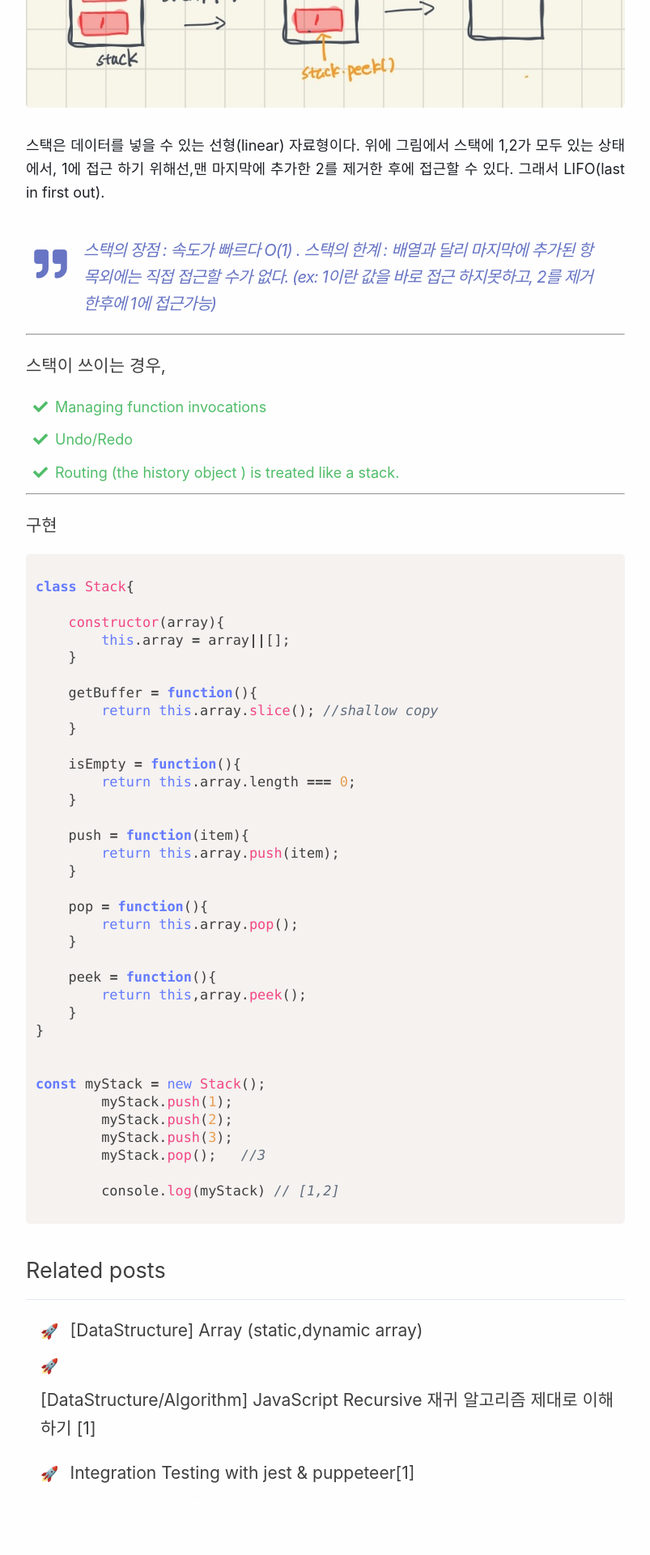
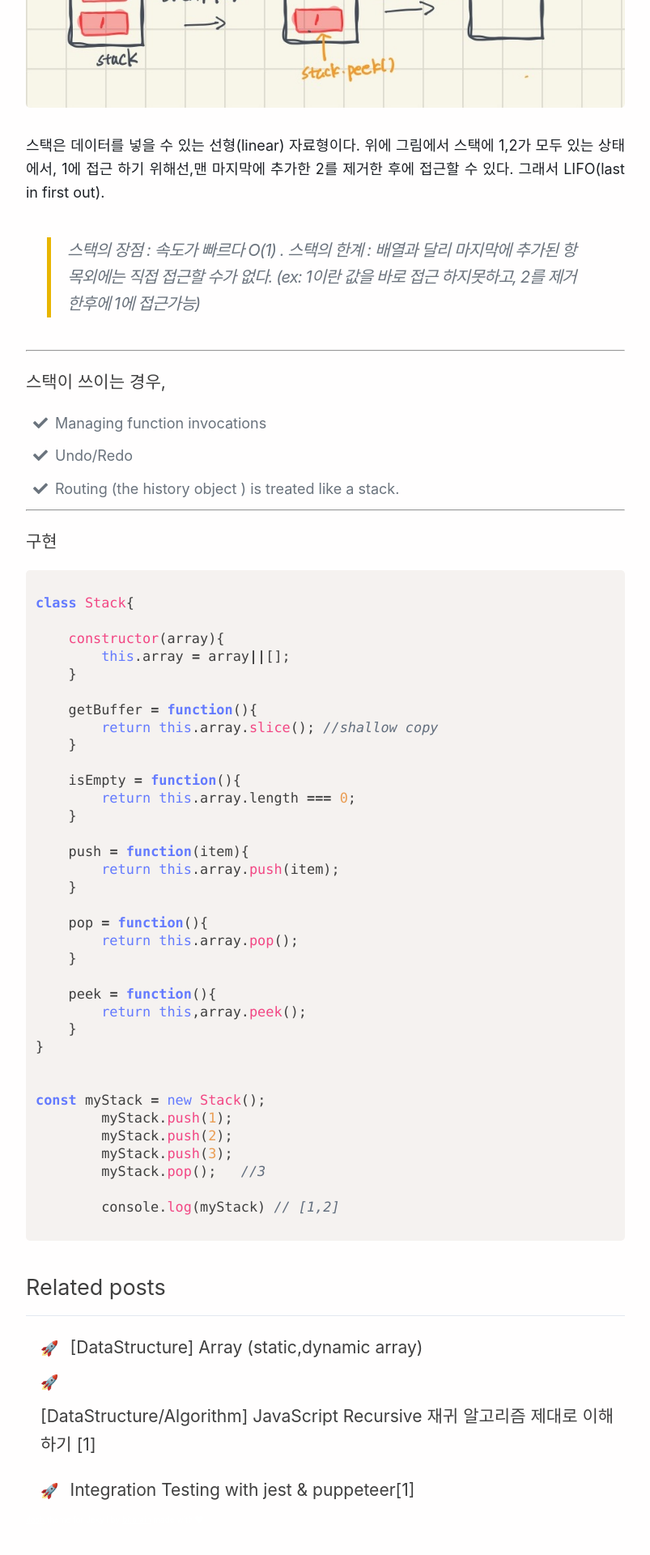
Before and after one commit to sooster910/blogV2, a Jekyll site: the page built from _posts/2020-10-18-algorithm-stack.md, in a window 1280 px wide. Shown: the part 697-2617 px from the top of the page at 81% size, without its empty margins (238-1041 px from the left). Built offline with Jekyll 4.4.1, drawn with Linux system fonts in a browser that asks for light colours; comment, search, counter and statistics services are not loaded.

Commit message:
Change colo for blockquote

```diff
--- a/_sass/dash/_colors.scss
+++ b/_sass/dash/_colors.scss
@@ -14,7 +14,7 @@ $color-orange: #EA9D53;
 $color-tagYellow: rgb(247, 160, 70);
 $color-yellow: #FCBC28;
 $color-teal: #4BC997;
-$color-green: #50BD6A;
+$color-green: #6a737d;
 $color-cyan: #4FC1E4;
 $color-blue: #637AFE;
 $color-indigo: #6775C4;
--- a/_sass/dash/_layout.scss
+++ b/_sass/dash/_layout.scss
@@ -160,27 +160,33 @@
 
 
   & > blockquote {
+    // margin-top: 2em;
+    // margin-bottom: 1em;
+    // margin-left: 0.5em;
+    // font-style: italic;
+    // @include themed() {
+    //    color: t('quote-primary');
+    border-left: .25em solid #e8b500;
+    color: #6a737d;
+    padding: 0 1em;
+    margin-left: 1.28em;
     margin-top: 2em;
-    margin-bottom: 1em;
-    margin-left: 0.5em;
-    font-style: italic;
-    @include themed() {
-       color: t('quote-primary');
-    }
+    margin-bottom: 2em;
+    // }
 
     & > p {
         display: block;
-        padding-left: 3em;
+        // padding-left: 3em;
     }
 
-    &:before {
-      content: $icon-quote-right;
-      @include font-awesome-icon;
-      margin-right: -2em;
-      float: left;
+    // &:before {
+    //   content: $icon-quote-right;
+    //   @include font-awesome-icon;
+    //   margin-right: -2em;
+    //   float: left;
 
-      font-size: 2em;
-    }
+    //   font-size: 2em;
+    // }
 
     li {
       @include themed() {
```
